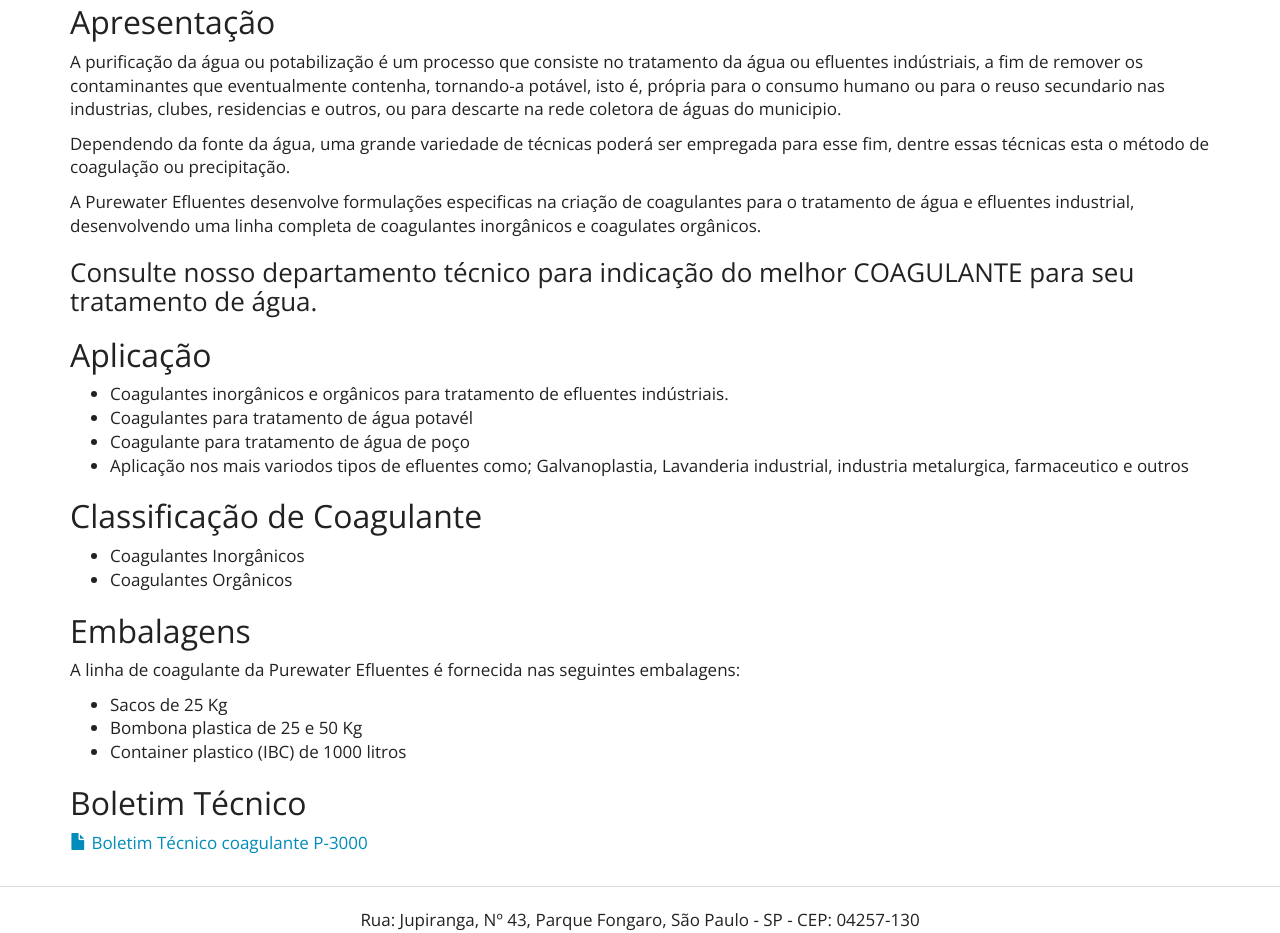
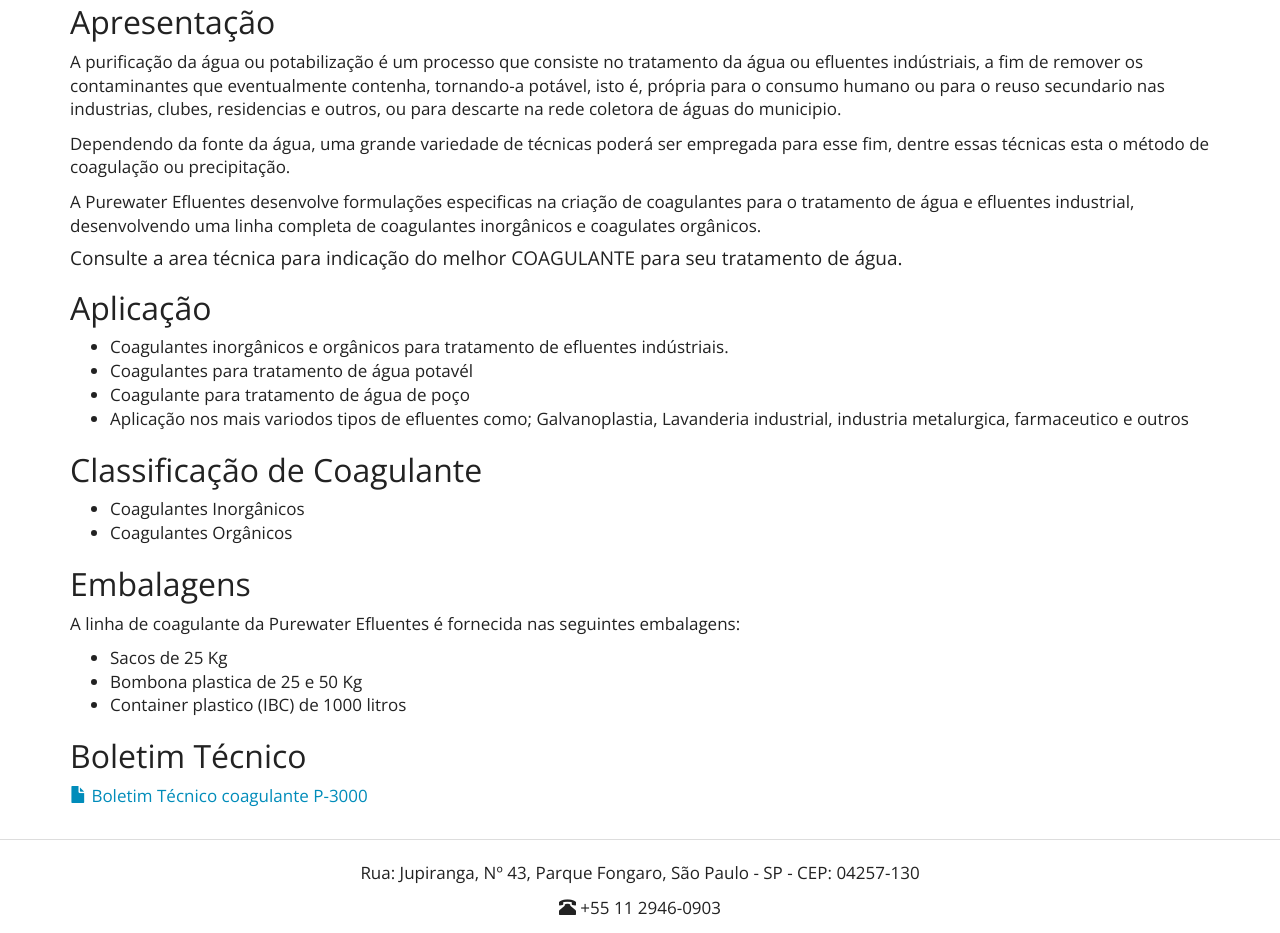
Before and after one commit to purewaterefluentes/purewaterefluentes.github.io, a Jekyll site: the page built from produtos/coagulante-agua-efluentes.md, in a window 1280 px wide and 1338 px high. Shown: the part 327-1260 px from the top of the window. Built offline with Jekyll 4.4.1, drawn with Linux system fonts in a browser that asks for light colours; nearby versions of some CDN libraries; library files that are not in the unit come from our copies.

Commit message:
Update coagulante-agua-efluentes.md

```diff
--- a/produtos/coagulante-agua-efluentes.md
+++ b/produtos/coagulante-agua-efluentes.md
@@ -13,7 +13,7 @@
 
 A Purewater Efluentes desenvolve formulações especificas na criação de coagulantes para o tratamento de água e efluentes industrial, desenvolvendo uma linha completa de coagulantes inorgânicos e coagulates orgânicos.
 
-### Consulte nosso departamento técnico para indicação do melhor COAGULANTE para seu tratamento de água.
+#### Consulte a area técnica para indicação do melhor COAGULANTE para seu tratamento de água.
 
 ## Aplicação
 
```
